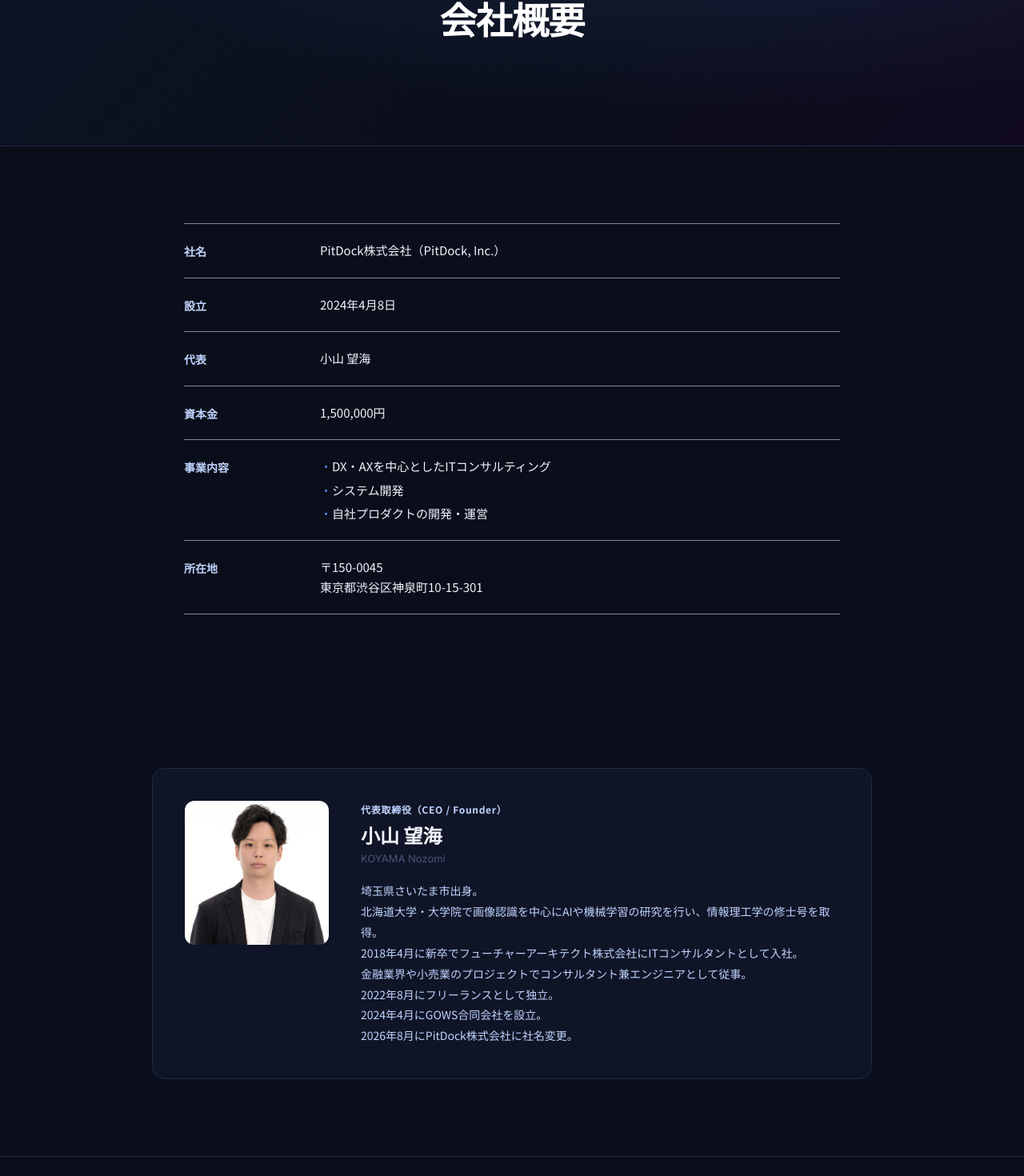
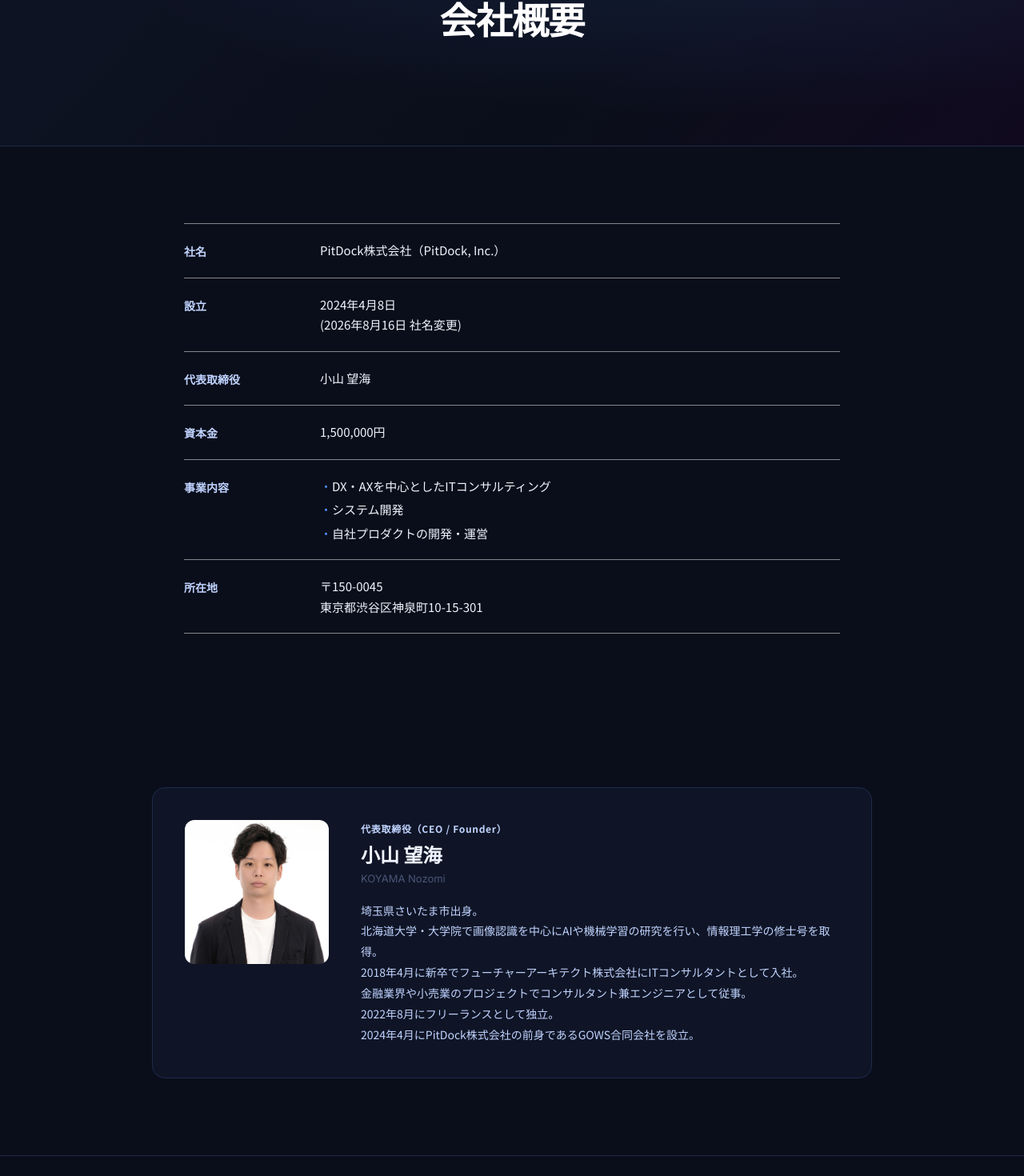
Before and after one commit to PitDock/homepage, a Next.js app: page /company-info in a window 1280 px wide. Shown: the part 177-1647 px from the top of the page at 80% size. Built offline with nearby package versions, Linux system fonts and the light colour scheme; no server answers.

Commit message:
細かい文言修正

```diff
--- a/app/company-info/page.tsx
+++ b/app/company-info/page.tsx
@@ -54,10 +54,10 @@
               </div>
               <div className={cs.companyRow}>
                 <dt className={cs.companyTh}>設立</dt>
-                <dd className={cs.companyTd}>2024年4月8日</dd>
+                <dd className={cs.companyTd}>2024年4月8日<br />(2026年8月16日 社名変更)</dd>
               </div>
               <div className={cs.companyRow}>
-                <dt className={cs.companyTh}>代表</dt>
+                <dt className={cs.companyTh}>代表取締役</dt>
                 <dd className={cs.companyTd}>小山 望海</dd>
               </div>
               <div className={cs.companyRow}>
@@ -95,7 +95,7 @@
               <div className={cs.officerPhoto}>
                 <img
                   src="/images/company/koyama-nozomi.png"
-                  alt="代表 小山望海"
+                  alt="代表取締役 小山望海"
                   loading="lazy"
                 />
               </div>
@@ -109,8 +109,7 @@
                   2018年4月に新卒でフューチャーアーキテクト株式会社にITコンサルタントとして入社。{"\n"}
                   金融業界や小売業のプロジェクトでコンサルタント兼エンジニアとして従事。{"\n"}
                   2022年8月にフリーランスとして独立。{"\n"}
-                  2024年4月にGOWS合同会社を設立。{"\n"}
-                  2026年8月にPitDock株式会社に社名変更。
+                  2024年4月にPitDock株式会社の前身であるGOWS合同会社を設立。
                 </p>
               </div>
             </li>
--- a/app/page.tsx
+++ b/app/page.tsx
@@ -351,7 +351,7 @@
       <section className={s.section} id="problems">
         <div className="container">
           <h2 className={`${s.sectionTitle} ${s.reveal}`}>こんなお悩み、ありませんか？</h2>
-          <p className={`${s.sectionSub} ${s.reveal}`}>PitDockは、戦略立案から実装・運用まで一気通貫でサポートします。</p>
+          <p className={`${s.sectionSub} ${s.reveal}`}>PitDockは、戦略立案から実装・運用まで一気通貫で伴走します。</p>
           <ul className={s.cardGridFour} role="list">
             {problems.map((p, i) => (
               <li
--- a/app/privacy/page.tsx
+++ b/app/privacy/page.tsx
@@ -106,7 +106,7 @@
               2024年4月8日制定<br />
               2026年3月22日最終改訂<br />
               PitDock株式会社<br />
-              代表　小山 望海
+              代表取締役　小山 望海
             </p>
 
             <hr className={ps.divider} />
--- a/app/service/dx-ax/page.tsx
+++ b/app/service/dx-ax/page.tsx
@@ -34,7 +34,7 @@
   },
   {
     num: "02",
-    title: "全員がエンジニアのコンサルタント",
+    title: "全員がエンジニア兼コンサルタント",
     body: "コンサルタント全員がエンジニアとしても豊富な経験を持ち、経営・業務・システムの三方向から複合的な視点で課題解決にあたります。",
   },
   {
--- a/app/service/products/duosub/terms/page.tsx
+++ b/app/service/products/duosub/terms/page.tsx
@@ -54,7 +54,7 @@
               <br />
               PitDock株式会社
               <br />
-              代表　小山 望海
+              代表取締役　小山 望海
             </p>
 
             <hr className={ts.divider} />
--- a/app/service/products/gentle-diary/privacy/page.tsx
+++ b/app/service/products/gentle-diary/privacy/page.tsx
@@ -62,7 +62,7 @@
               <br />
               PitDock株式会社
               <br />
-              代表　小山 望海
+              代表取締役　小山 望海
             </p>
 
             <hr className={ts.divider} />
--- a/app/service/products/gentle-diary/terms/page.tsx
+++ b/app/service/products/gentle-diary/terms/page.tsx
@@ -55,7 +55,7 @@
               <br />
               PitDock株式会社
               <br />
-              代表　小山 望海
+              代表取締役　小山 望海
             </p>
 
             <hr className={ts.divider} />
--- a/app/service/products/safepage/terms_of_use/page.tsx
+++ b/app/service/products/safepage/terms_of_use/page.tsx
@@ -54,7 +54,7 @@
               <br />
               PitDock株式会社
               <br />
-              代表　小山 望海
+              代表取締役　小山 望海
             </p>
 
             <hr className={ts.divider} />
```
